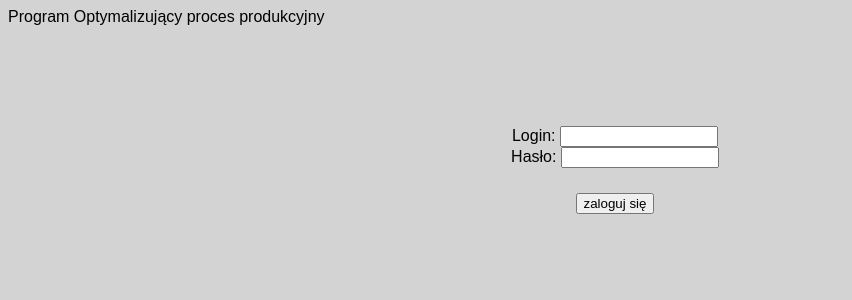
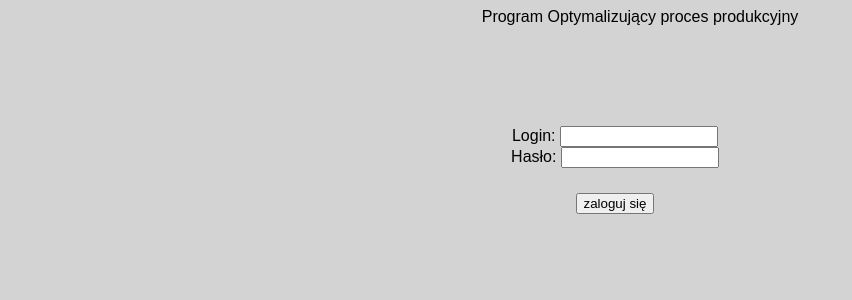
Before and after one commit to adamdominik89/pop, a Vue app: page / in a window 1280 px wide. Shown: the top 300 px of the page, without its empty margins (0-852 px from the left). Built offline with nearby package versions, Linux system fonts and the light colour scheme; what vue-good-table would draw is missing.

Commit message:
logowanie ukonczone

```diff
--- a/src/App.vue
+++ b/src/App.vue
@@ -21,6 +21,7 @@
       </div>
     </div>
     <div
+      class="p-name"
       v-if="is_logged === false">
       Program Optymalizujący proces produkcyjny
     </div>
--- a/src/frontend/style/css/index.css
+++ b/src/frontend/style/css/index.css
@@ -134,6 +134,16 @@
   text-align: center;
   padding-right: 50px; }
 
+.p-name {
+  width: 100%;
+  text-align: center; }
+
+.p-name-deep {
+  display: block; }
+
+.p-stock-input-container {
+  display: inline-block; }
+
 body {
   background: lightgray; }
 
--- /dev/null
+++ b/src/frontend/style/sass/components/pages/name.sass
@@ -0,0 +1,3 @@
+.p-name
+  width: 100%
+  text-align: center
--- /dev/null
+++ b/src/frontend/style/sass/components/pages/name/deep.sass
@@ -0,0 +1,2 @@
+.p-name-deep
+  display: block
--- a/src/frontend/style/sass/index.sass
+++ b/src/frontend/style/sass/index.sass
@@ -5,7 +5,7 @@
 @import "components/atoms/**/*.sass"
 @import "components/molecules/**/*.sass"
 @import "components/organisms/**/*.sass"
-//@import "components/pages/**/*.sass"
+@import "components/pages/**/*.sass"
 @import "components/*.sass"
 @import "fonts"
 @import "components/templates/**/*.sass"
--- a/src/router/index.js
+++ b/src/router/index.js
@@ -32,7 +32,6 @@ const router = new Router({
       component: Display,
       name: 'display',
       props: true
-
     },
     {
       path: '/stock',
@@ -92,17 +91,15 @@ const router = new Router({
   ]
 })
 router.beforeEach((to, from, next) => {
-  console.log(to)
-  if (store.getters['frontend/is_logged'] === true) {
-    console.log('wyslij teraz na strone towarow')
-  } else if (store.getters['frontend/is_logged'] === false) {
-    console.log('wyslij na strone logowania')
+  if (store.getters['frontend/is_logged'] === true && to.fullPath === '/') {
+    next('/stock')
+  } else if (store.getters['frontend/is_logged'] === false && to.fullPath !== '/') {
+    router.push('/')
   }
   // console.log(this.a.app.$store)
   if (to.fullPath === '/production/recipes/display') {
     // console.log('tutaj nalezy umiescic funkcje ktora bedzie czyscic kolumny w storze i tworzyc kolumny oraz wiersze')
   }
-  // zeby dodac nowy link to trzeba wywoalcc metode router.addRoutes
   next()
 })
 export default router
```
